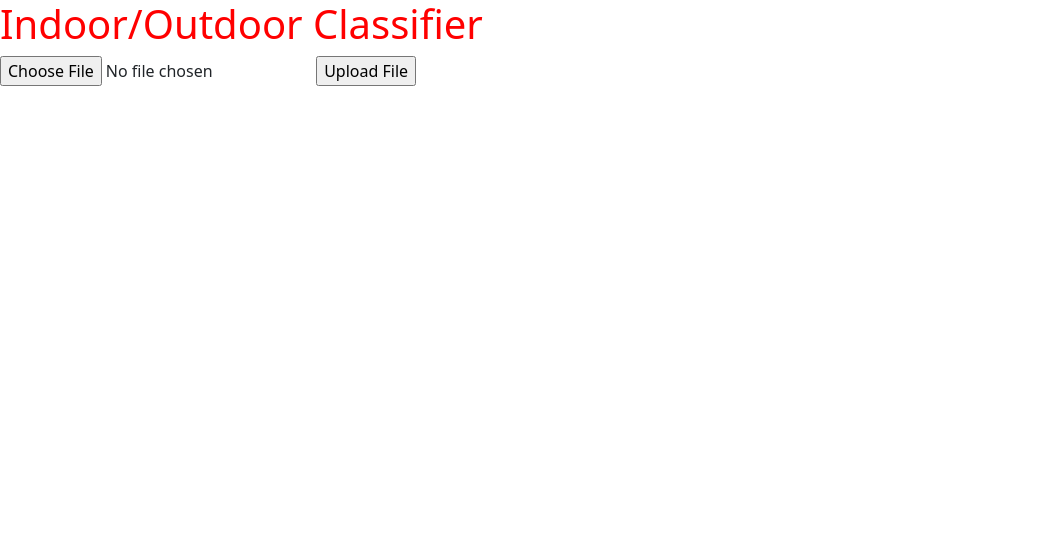
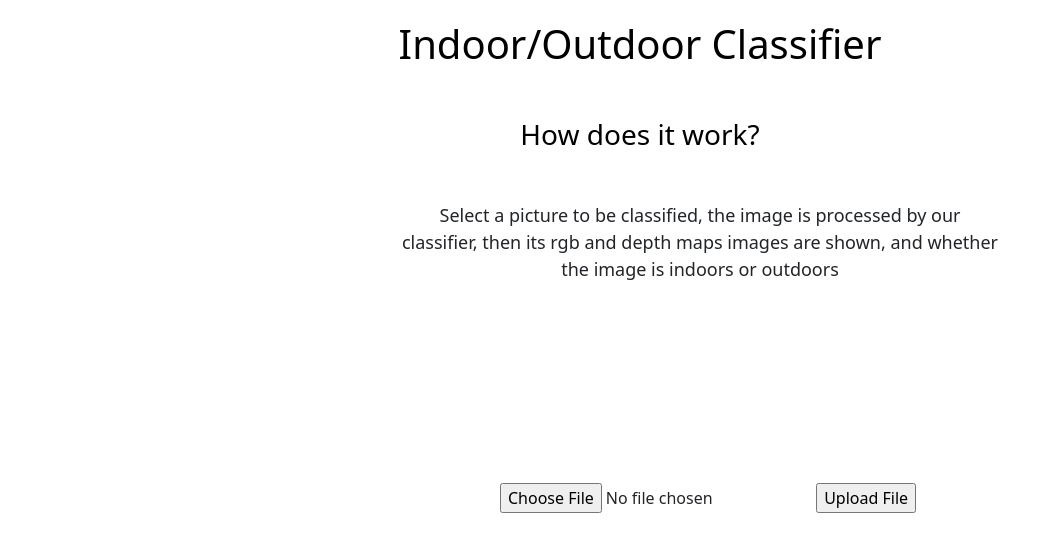
Before and after one commit to bzamora020/Image-classifier-Flask-App, a Flask app: page / in a window 1280 px wide. Shown: the top 552 px of the page, without its empty margins (0-1061 px from the left). Run offline with Flask 2, Linux system fonts and the light colour scheme.

Commit message:
bz - styles just needed

```diff
--- a/static/files/styles/index.css
+++ b/static/files/styles/index.css
@@ -1,3 +1,26 @@
 #title {
-    color: red;
+    margin-top: 20px;
+    color: black;
+    text-align: center;
 }
+
+#form {
+    margin-top: 200px;
+    margin-left: 500px;
+}
+
+#how {
+    margin-top: 50px;
+    margin-bottom: 50px;
+    color: black;
+    text-align: center;
+}
+
+
+
+#description{
+    margin-left: 400px;
+    font-size: 18px;
+    text-align: center;
+    width: 600px;
+}
--- a/templates/index.html
+++ b/templates/index.html
@@ -13,8 +13,10 @@
 
 <body>
     <h1 id="title">Indoor/Outdoor Classifier</h1>
-    <form method='POST' enctype='multipart/form-data'>
-
+    <h3 id="how">How does it work?</h3>
+    <p id="description">Select a picture to be classified, the image is processed by our classifier, then its rgb and depth maps images
+        are shown, and whether the image is indoors or outdoors</p>
+    <form id="form" method='POST' enctype='multipart/form-data'>
         {{form.hidden_tag()}}
         {{form.file()}}
         {{form.submit()}}
```
Also changed, not shown: static/files/styles/style.css (+14 -0 lines), templates/response.html (+13 -9 lines).
